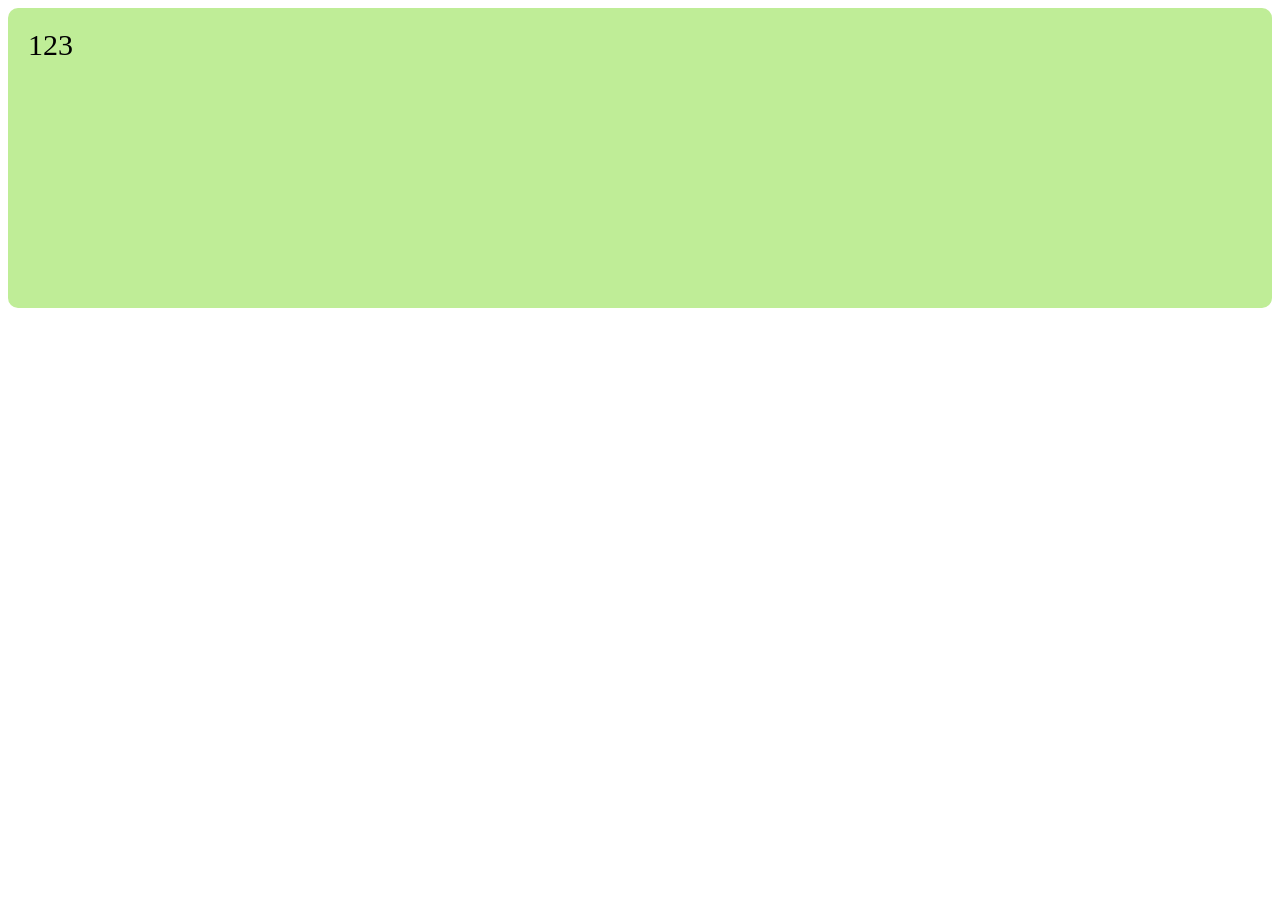
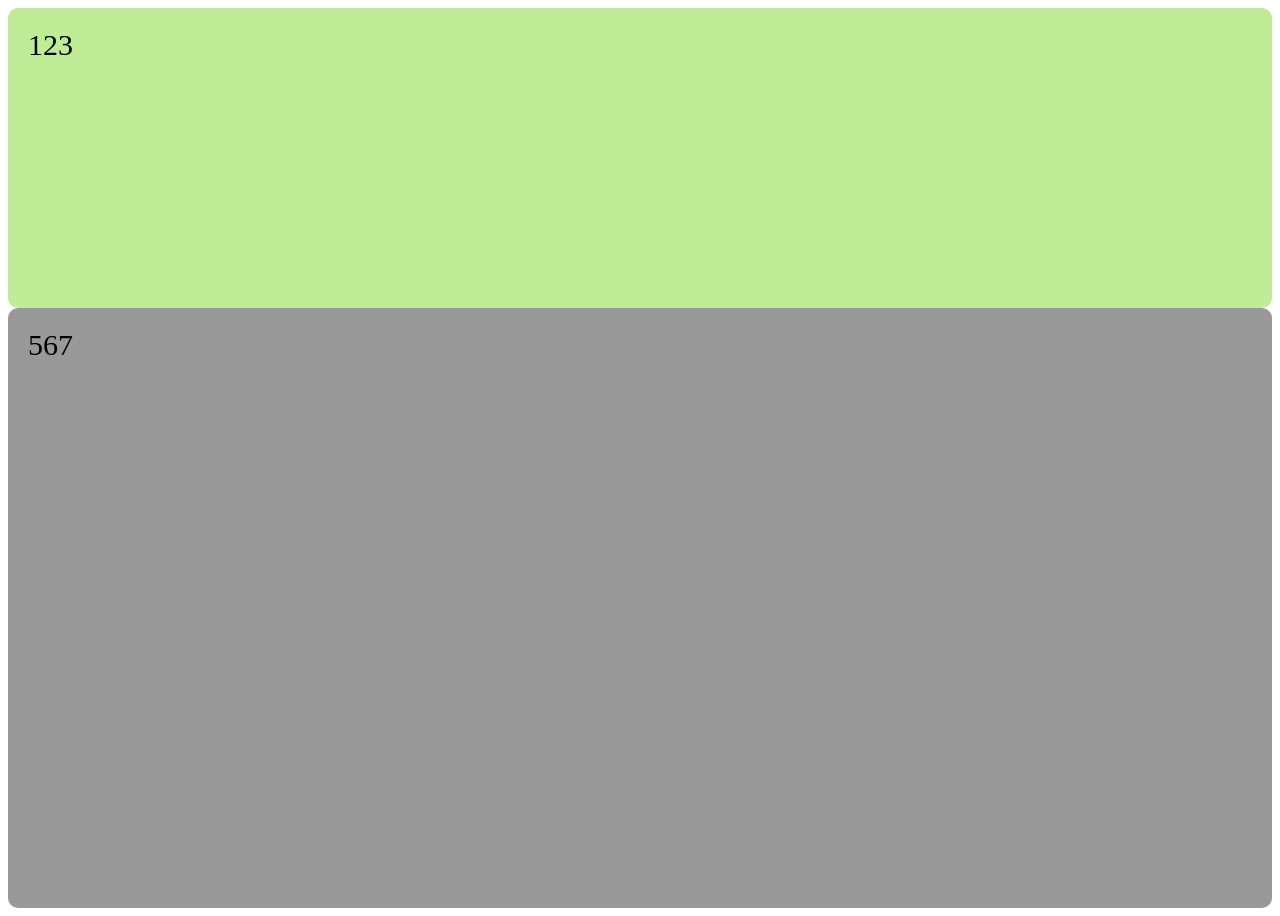
Before and after one commit to HSU0201/mytest001, a plain HTML site: page index.html in a window 1280 px wide. Before the commit the page ends 800 px from the top, so only its background shows below. Drawn offline with Linux system fonts and the light colour scheme.

Commit message:
update main

```diff
--- a/index.html
+++ b/index.html
@@ -9,7 +9,7 @@
   <body>
     <header>123</header>
     <nav></nav>
-    <main></main>
+    <main>567</main>
     <footer></footer>
   </body>
 </html>
--- a/main.css
+++ b/main.css
@@ -6,3 +6,11 @@ header{
     box-sizing: border-box;
     padding: 20px;
   }
+  main{
+    min-height: 600px;
+    background-color: #999999;
+    border-radius: 10px;
+    font-size: 30px;
+    box-sizing: border-box;
+    padding: 20px;
+  }
```
